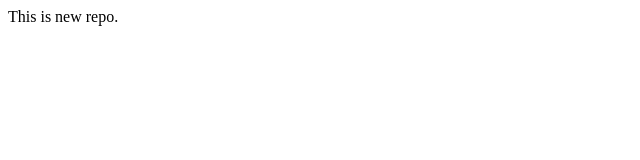
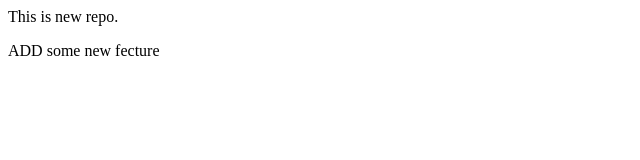
Before and after one commit to kunj-31/localRepo, a plain HTML site: page index.html in a window 1280 px wide. Shown: the whole page, without its empty margins (0-640 px from the left). Drawn offline with Linux system fonts and the light colour scheme.

Commit message:
ADD new fecture

```diff
--- a/index.html
+++ b/index.html
@@ -1 +1,2 @@
 <p>This is new repo.</p>
+<p>ADD some new fecture</p>
```
